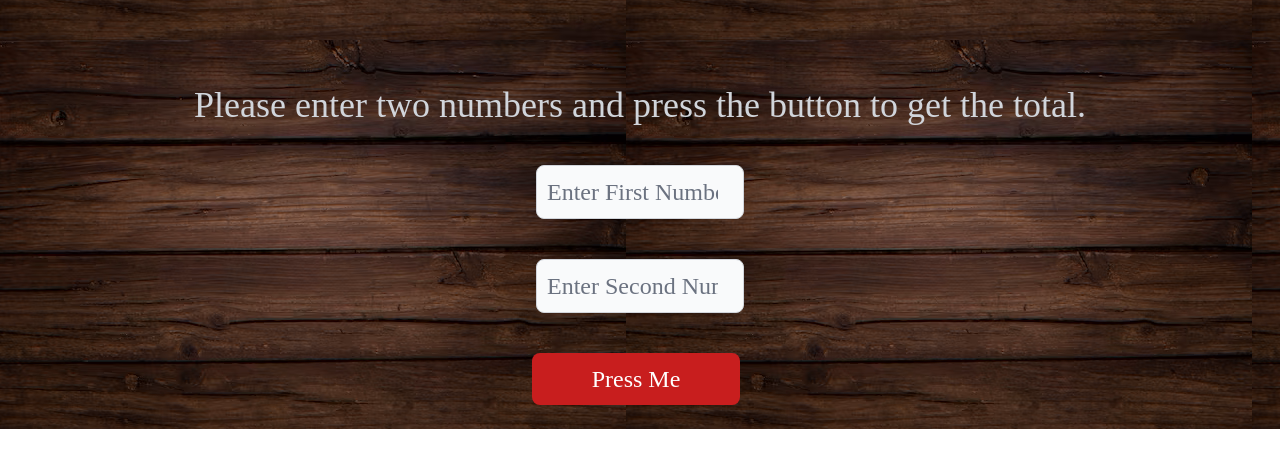
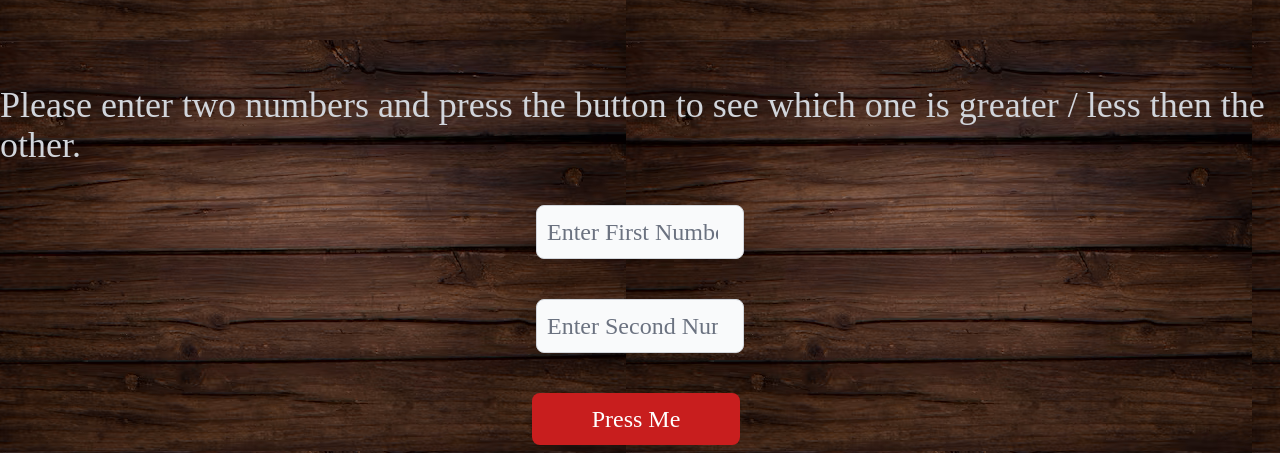
Before and after one commit to mkheck13/All4OneFrontEnd, a website: page pages/greaterthenpage.html in a window 1280 px wide. Shown: the part 371-824 px from the top of the page. Before the commit the page ends 800 px from the top, so only its background shows below. Drawn offline with nearby package versions, Linux system fonts and the light colour scheme; a web font is replaced by a local one.

Commit message:
small adjustment

```diff
--- a/pages/greaterthenpage.html
+++ b/pages/greaterthenpage.html
@@ -37,7 +37,7 @@
     <main class="place-items-center mt-10">
       <div  class="place-items-center mt-10">
         <h1 id="greaterText" class="text-4xl">
-          Please enter two numbers and press the button to get the total.
+          Please enter two numbers and press the button to see which one is greater / less then the other.
         </h1>
       </div>
       <div  class="place-items-center mt-10">
```
Also changed, not shown: pages/oddorevenpage.html (+1 -1 lines).
